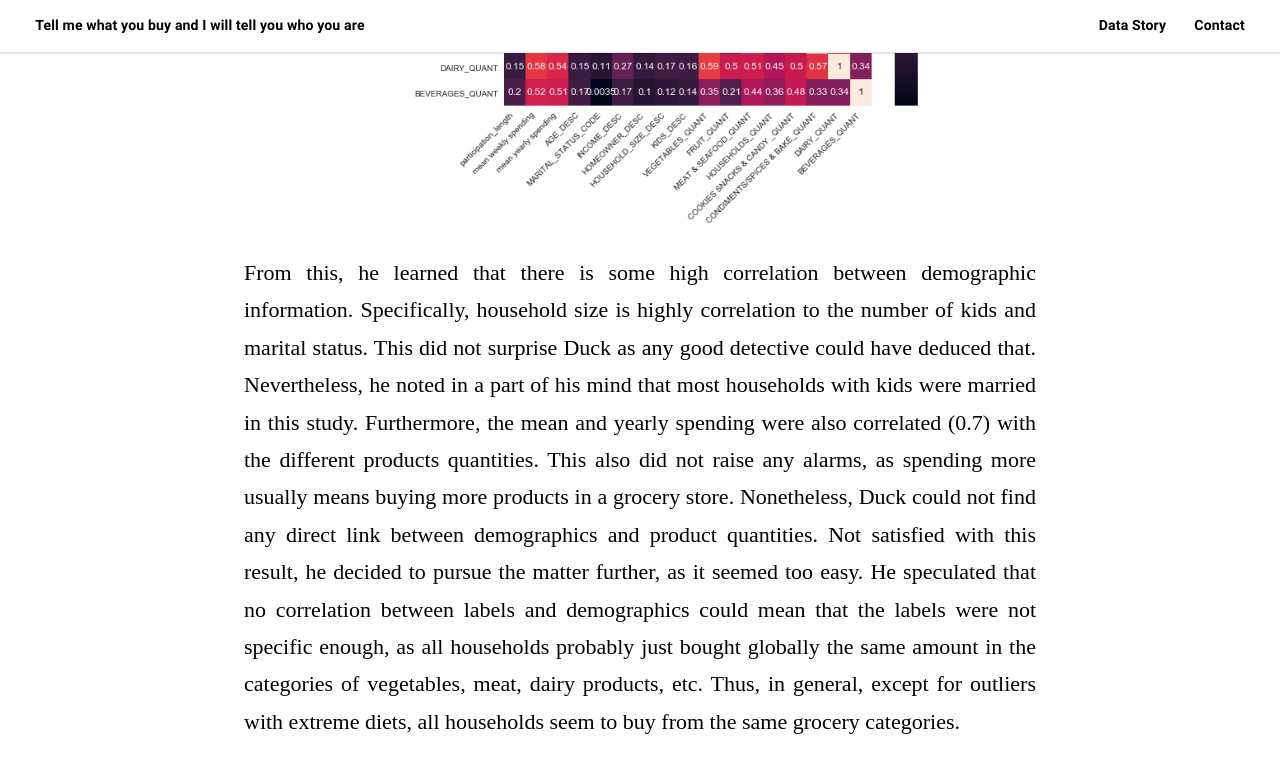
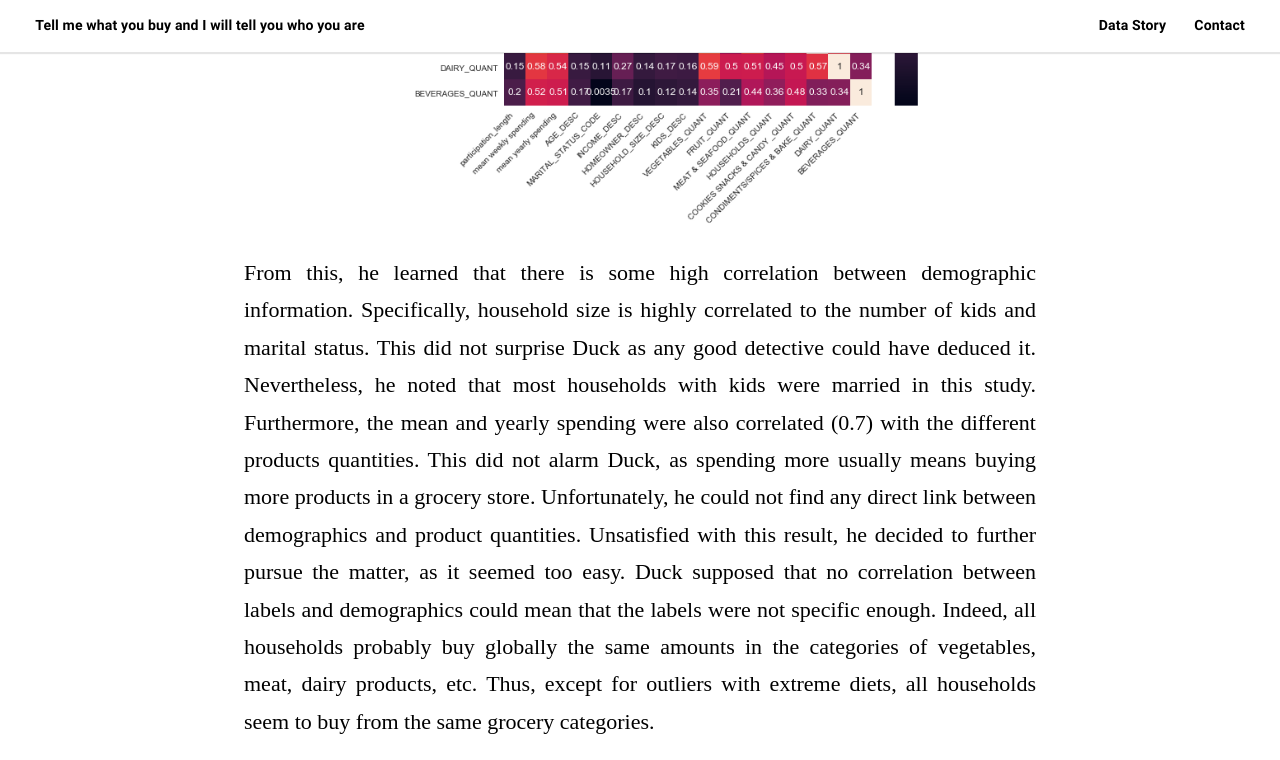
Before and after one commit to marvande/website_ada_bubble582, a Jekyll site: the page built from _posts/2019-12-13-data_story.md, in a window 1280 px wide and 900 px high, scrolled down 4837 px, cut to the strip 0-760 px from the top of the window. Built offline with Jekyll 4.4.1, drawn with Linux system fonts in a browser that asks for light colours; some web fonts are replaced.

Commit message:
small corrections

```diff
--- a/_posts/2019-12-13-data_story.md
+++ b/_posts/2019-12-13-data_story.md
@@ -76,7 +76,7 @@ Still, Duck aimed to extract the clients' main consumption patterns and correlat
 <img class="center" src="{{ "/assets/images/correlation-matrix1.png" | absolute_url }}" alt="Markdown Monster icon" width = "600" height = "400" />
 
 <p>
-From this, he learned that there is some high correlation between demographic information. Specifically, household size is highly correlation to the number of kids and marital status. This did not surprise Duck as any good detective could have deduced that. Nevertheless, he noted in a part of his mind that most households with kids were married in this study. Furthermore, the mean and yearly spending were also correlated (0.7) with the different products quantities. This also did not raise any alarms, as spending more usually means buying more products in a grocery store. Nonetheless, Duck could not find any direct link between demographics and product quantities. Not satisfied with this result, he decided to pursue the matter further, as it seemed too easy. He speculated that no correlation between labels and demographics could mean that the labels were not specific enough, as all households probably just bought globally the same amount in the categories of vegetables, meat, dairy products, etc. Thus, in general, except for outliers with extreme diets, all households seem to buy from the same grocery categories. </p>
+From this, he learned that there is some high correlation between demographic information. Specifically, household size is highly correlated to the number of kids and marital status. This did not surprise Duck as any good detective could have deduced it. Nevertheless, he noted that most households with kids were married in this study. Furthermore, the mean and yearly spending were also correlated (0.7) with the different products quantities. This did not alarm Duck, as spending more usually means buying more products in a grocery store. Unfortunately, he could not find any direct link between demographics and product quantities. Unsatisfied with this result, he decided to further pursue the matter, as it seemed too easy. Duck supposed that no correlation between labels and demographics could mean that the labels were not specific enough. Indeed, all households probably buy globally the same amounts in the categories of vegetables, meat, dairy products, etc. Thus, except for outliers with extreme diets, all households seem to buy from the same grocery categories. </p>
 
 <iframe src='https://gfycat.com/ifr/AdmiredGlumBluebreastedkookaburra' frameborder='0' scrolling='no' width='60%' height='60%' style='position:absolute;top:0;left:0;' allowfullscreen>
 </iframe>
```
Also changed, not shown: 2 other files.
